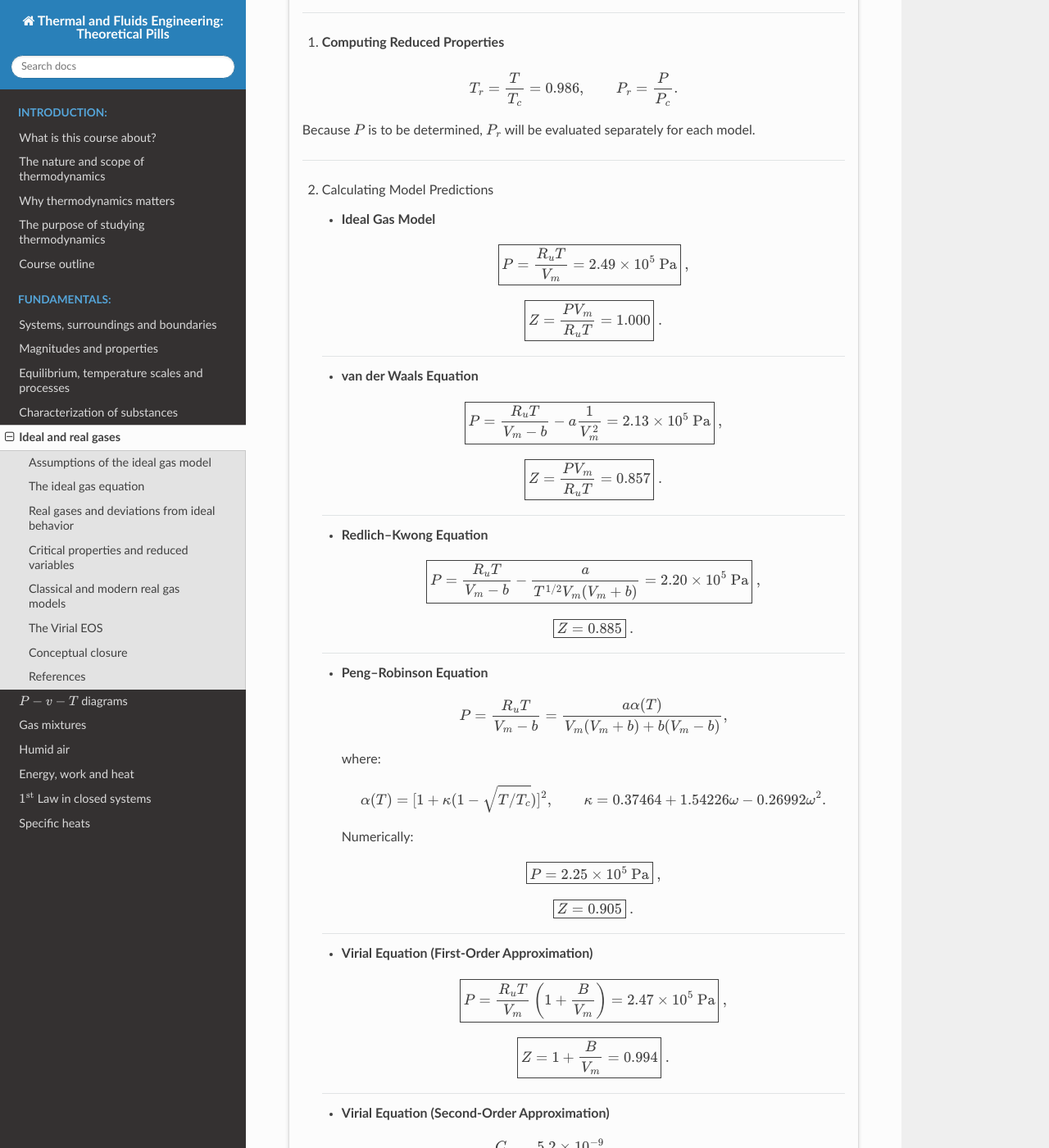
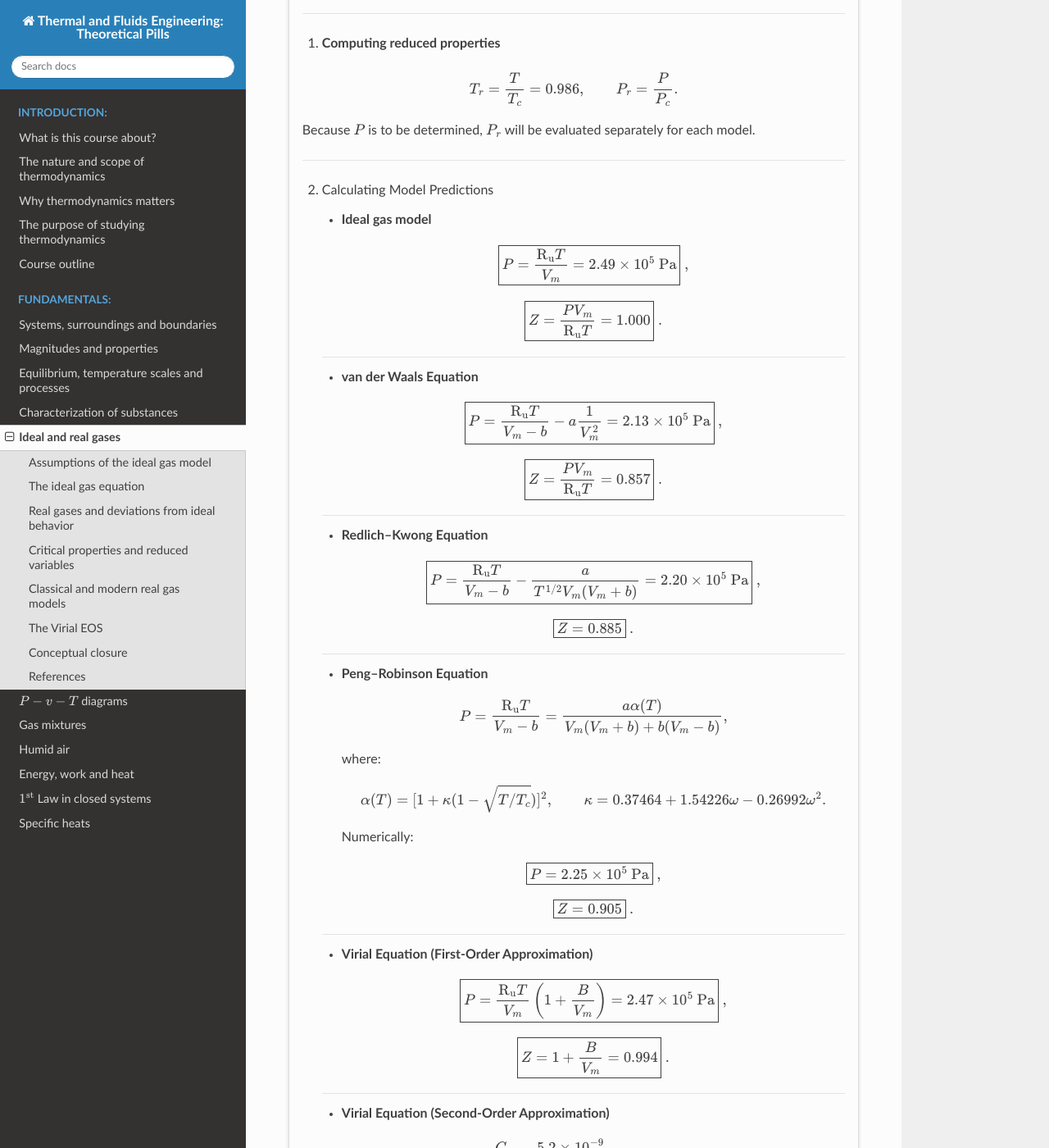
Before and after one commit to azarketa/Thermodynamics-theoretical-pills, a Sphinx documentation site: the page built from source/05_Ideal_and_real_gases.md, in a window 1280 px wide and 1400 px high, scrolled down 5205 px. Shown: the whole window at 82% size. Built offline with Sphinx 7.4.7 and the Read the Docs theme 3.1.0, drawn with Linux system fonts in a browser that asks for light colours; cross-references to code outside the pages are shown as plain code; some of the changed text lies outside the part shown.

Commit message:
Files updated

```diff
--- a/source/05_Ideal_and_real_gases.md
+++ b/source/05_Ideal_and_real_gases.md
@@ -1,5 +1,5 @@
 (sec_models_gases)=
-## Ideal and real Gases
+## Ideal and real gases
 
 Modeling gases is one of the key aspects of Thermodynamics. Gases differ by composition and molecular structure — air, carbon monoxide, hydrogen, methane, butane, or ethanol vapor all behave differently.
 However, under suitable conditions, all gases exhibit comparable patterns that can be captured through mathematical models.
@@ -11,13 +11,11 @@
 (subsec_ideal_gas_assumptions)=
 ### Assumptions of the ideal gas model
 
-The **ideal gas model** rests on two simplifying postulates:
+The **ideal gas model** rests on two simplifying postulates
 
-1. **Negligible molecular volume.**
-   Molecules occupy a negligibly small portion of the total volume. This approximation is sound at **low pressures**.
+1. **Negligible molecular volume:** molecules occupy a negligibly small portion of the total volume. This approximation is sound at **low pressures**.
 
-2. **Negligible intermolecular forces.**
-   Intermolecular attractions and repulsions are disregarded. This is reasonable at **high temperatures**, where kinetic energy dominates.
+2. **Negligible intermolecular forces:** intermolecular attractions and repulsions are disregarded. This is reasonable at **high temperatures**, where kinetic energy dominates.
 
 :::{admonition} Important: validity of the ideal gas approximation
 :class: warning
@@ -34,7 +32,7 @@
 
 (eq_ideal_gas_molar_form)=
 $$
-P{}V = n{}R_u{}T
+P{}V = n{}\text{R}_{\text{u}}{}T
 $$
 
 where
@@ -43,16 +41,16 @@
 * $V$ is the volume ($\text{m}^3$),
 * $n$ is the amount of substance ($\text{mol}$),
 * $T$ is the absolute temperature ($\text{K}$), and
-* $R_u = 8.314 \ [\text{J}/(\text{mol}\cdot\text{K})]$ is the universal gas constant.
+* $\text{R}_{\text{u}} = 8.314 \ [\text{J}/(\text{mol}\cdot\text{K})]$ is the universal gas constant.
 
 The **specific gas constant** $R$ is
 
 (eq_specific_gas_constant)=
 $$
-R = \frac{R_u}{M}
+R = \frac{\text{R}_{\text{u}}}{\text{MW}}
 $$
 
-where $M$ is the molar mass ($\text{kg}/\text{mol}$). Since $M = m/n$, the **mass form** follows as
+where $\text{MW}$ is the molecular weight ($\text{kg}/\text{mol}$). Since $\text{MW} = m/n$, the **mass form** follows as
 
 (eq_ideal_gas_mass_form)=
 $$
@@ -140,7 +138,7 @@
 
   (eq_vanderwaals)=
   $$
-  \bigl(P + a{}\tfrac{n^{2}}{V^{2}}\bigr)\bigl(V - n{}b\bigr) = n{}R_u{}T
+  \bigl(P + a{}\tfrac{n^{2}}{V^{2}}\bigr)\bigl(V - n{}b\bigr) = n{}\text{R}_{\text{u}}{}T
   $$
 
   where:
@@ -156,7 +154,7 @@
 
   (eq_redlich_kwong)=
   $$
-  P = \frac{R_u{}T}{V_m - b} - \frac{a}{T^{1/2}{}V_m{}(V_m + b)}
+  P = \frac{\text{R}_{\text{u}}{}T}{V_m - b} - \frac{a}{T^{1/2}{}V_m{}(V_m + b)}
   $$
 
   This model performs well for moderate pressures and high temperatures
@@ -168,7 +166,7 @@
 
   (eq_peng_robinson)=
   $$
-  P = \frac{R_u{}T}{V_m - b} - \frac{a\alpha(T)}{V_m(V_m + b) + b(V_m - b)}
+  P = \frac{\text{R}_{\text{u}}{}T}{V_m - b} - \frac{a\alpha(T)}{V_m(V_m + b) + b(V_m - b)}
   $$
 
   with:
@@ -261,7 +259,7 @@
 
 The following models are considered:
 
-1. Ideal Gas
+1. Ideal gas
 2. van der Waals
 3. Redlich–Kwong
 4. Peng–Robinson
@@ -280,7 +278,7 @@
 | :--------------------- | :---------------------------------------: | :----------------------------------------: |
 | Temperature            |                    $T$                    |               $300 \ \text{K}$               |
 | Molar volume           |                   $V_m$                   |        $0.01 \ \text{m}^3/\text{mol}$        |
-| Universal gas constant |                   $R_u$                   | $8.314 \ \text{J}/(\text{mol}\cdot\text{K})$ |
+| Universal gas constant |                   $\text{R}_{\text{u}}$                   | $8.314 \ \text{J}/(\text{mol}\cdot\text{K})$ |
 | $a$ (vdW–RK–PR)        |                    $a$                    | $0.364 \ \text{Pa}{\cdot}\text{m}^6/\text{mol}^2$ |
 | $b$ (vdW–RK–PR)        |                    $b$                    | $4.27\times10^{-5} \ \text{m}^3/\text{mol}$ |
 | Critical temperature   |                   $T_c$                   |              $304.2 \ \text{K}$              |
@@ -291,7 +289,7 @@
 
 ---
 
-1. **Computing Reduced Properties**
+1. **Computing reduced properties**
 
 (eq_example_reduced_props)=
 $$
@@ -306,15 +304,15 @@
 
 2. Calculating Model Predictions
 
-    * **Ideal Gas Model**
+    * **Ideal gas model**
 
         (eq_example_ideal_gas)=
         $$
-        \boxed{P = \frac{R_u{}T}{V_m} = 2.49\times10^{5} \ \text{Pa}} \ ,
+        \boxed{P = \frac{\text{R}_{\text{u}}{}T}{V_m} = 2.49\times10^{5} \ \text{Pa}} \ ,
         $$
 
         $$
-        \boxed{Z = \frac{P{}V_m}{R_u{}T} = 1.000} \ .
+        \boxed{Z = \frac{P{}V_m}{\text{R}_{\text{u}}{}T} = 1.000} \ .
         $$
 
     ---
@@ -323,12 +321,12 @@
 
         (eq_example_vdw)=
         $$
-        \boxed{P = \frac{R_u{}T}{V_m - b} - a{}\frac{1}{V_m^2}
+        \boxed{P = \frac{\text{R}_{\text{u}}{}T}{V_m - b} - a{}\frac{1}{V_m^2}
         = 2.13\times10^{5} \ \text{Pa}} \ ,
         $$
 
         $$
-        \boxed{Z = \frac{P{}V_m}{R_u{}T} = 0.857} \ .
+        \boxed{Z = \frac{P{}V_m}{\text{R}_{\text{u}}{}T} = 0.857} \ .
         $$
 
     ---
@@ -337,7 +335,7 @@
 
         (eq_example_rk)=
         $$
-        \boxed{P = \frac{R_u{}T}{V_m - b} - \frac{a}{T^{1/2}{}V_m(V_m + b)} = 2.20\times10^{5} \ \text{Pa}} \ ,
+        \boxed{P = \frac{\text{R}_{\text{u}}{}T}{V_m - b} - \frac{a}{T^{1/2}{}V_m(V_m + b)} = 2.20\times10^{5} \ \text{Pa}} \ ,
         $$
 
         $$
@@ -351,7 +349,7 @@
         (eq_example_pr)=
         $$
         P =
-        \frac{R_u{}T}{V_m - b} = \frac{a\alpha(T)}{V_m(V_m + b) + b(V_m - b)},
+        \frac{\text{R}_{\text{u}}{}T}{V_m - b} = \frac{a\alpha(T)}{V_m(V_m + b) + b(V_m - b)},
         $$
 
         where:
@@ -378,7 +376,7 @@
 
         (eq_example_virial)=
         $$
-        \boxed{P = \frac{R_u{}T}{V_m}{}\left(1 + \frac{B}{V_m}\right) = 2.47\times10^{5}{} \ \text{Pa}} \ ,
+        \boxed{P = \frac{\text{R}_{\text{u}}{}T}{V_m}{}\left(1 + \frac{B}{V_m}\right) = 2.47\times10^{5}{} \ \text{Pa}} \ ,
         $$
 
         $$
@@ -399,13 +397,13 @@
         $$
 
         $$
-        \boxed{P = \frac{R_u{}T}{V_m}{}Z \approx 2.4642\times10^{5}{}\text{Pa}} \ .
+        \boxed{P = \frac{\text{R}_{\text{u}}{}T}{V_m}{}Z \approx 2.4642\times10^{5}{}\text{Pa}} \ .
         $$
 
 
 ---
 
-3. **Reduced-Pressure Evaluation**
+3. **Reduced-pressure evaluation**
 
     (eq_example_reduced_pressure)=
     $$
```
Also changed, not shown: source/03_Equilibrium_temperature_processes.md (+9 -9 lines), source/04_Characterization_of_substances.md (+2 -2 lines), source/08_Humid_air.md (+19 -11 lines), source/09_Energy_work_and_heat.md (+9 -3 lines), source/10_1st_law_in_closed_systems.md (+2 -1 lines).
